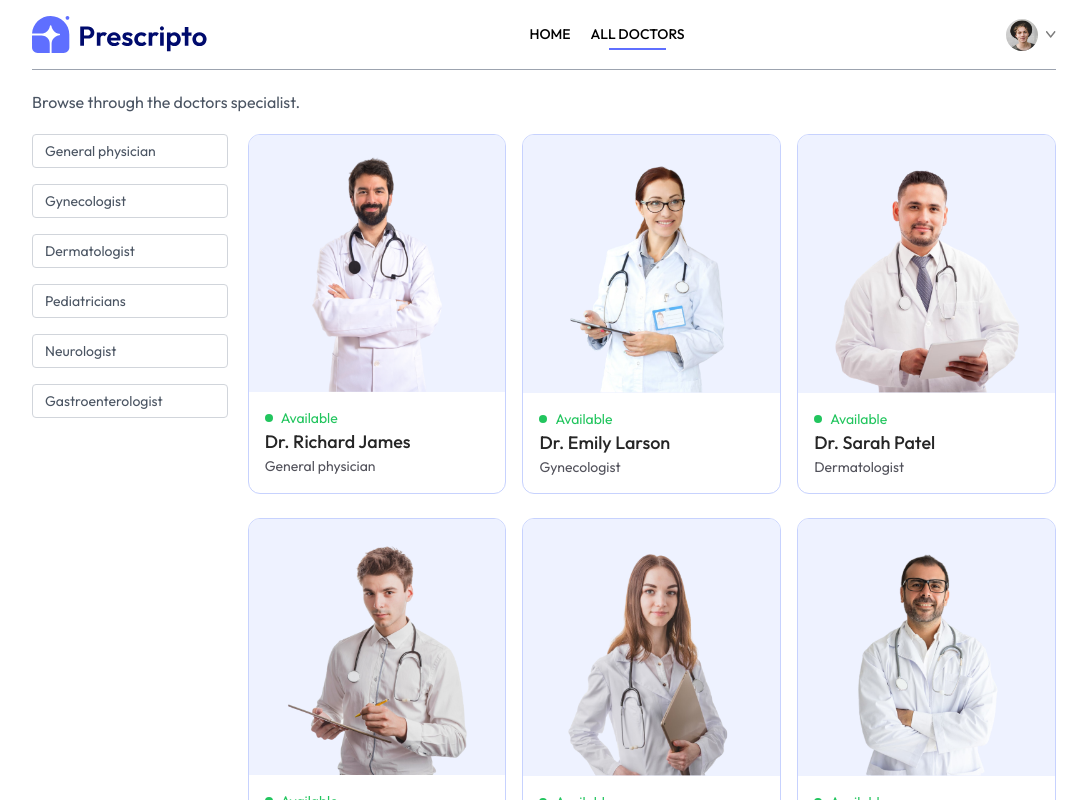
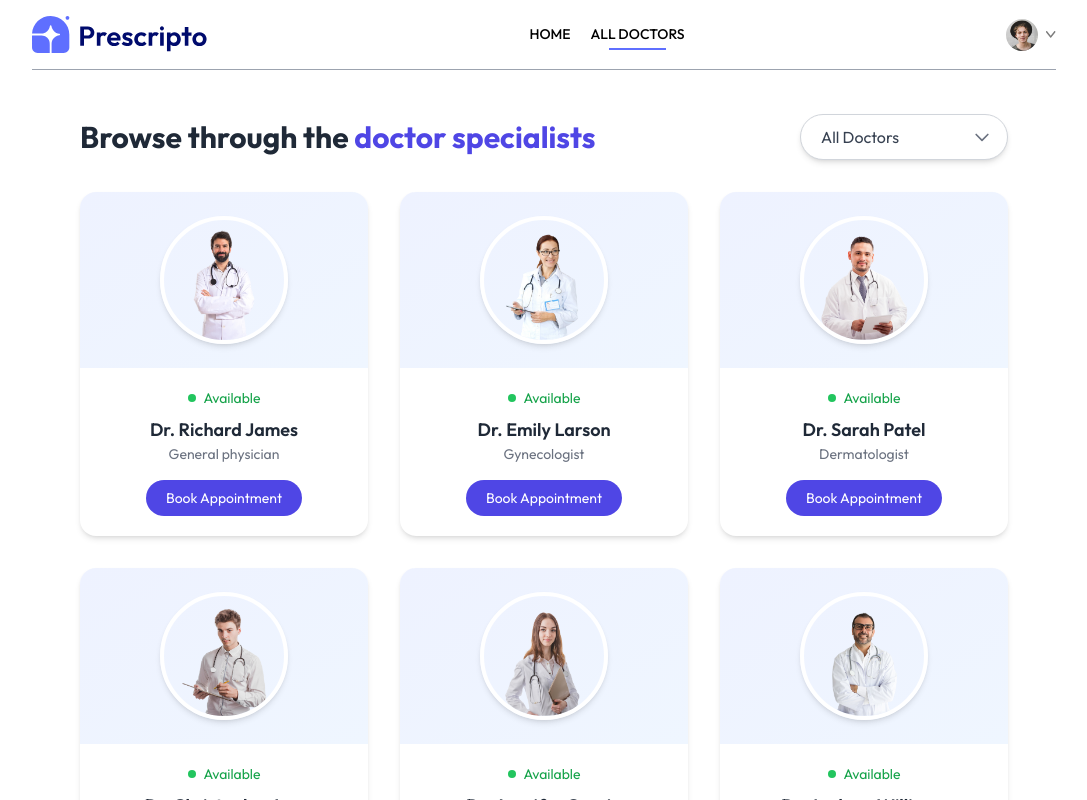
Before and after one commit to AdwitaSingh1711/Easy-Health, a React (Vite) app: page /doctors in a window 1280 px wide. Shown: the top 800 px of the page, without its empty margins (96-1183 px from the left). Built offline with nearby package versions, Linux system fonts and the light colour scheme.

Commit message:
Changed Appointment, Doctors files

```diff
--- a/src/pages/Appointment.jsx
+++ b/src/pages/Appointment.jsx
@@ -1,11 +1,12 @@
+
 import React, { useContext, useEffect, useState } from 'react'
-import { useParams } from 'react-router-dom'
+import { useParams, useNavigate } from 'react-router-dom'   // ⬅ added useNavigate
 import { AppContext } from '../context/AppContext'
 import { assets } from '../assets/assets'
 import RelatedDoctors from '../components/RelatedDoctors'
 
 const Appointment = () => {
-
+    const navigate = useNavigate()
     const { docId } = useParams()
     const { doctors, currencySymbol } = useContext(AppContext)
     const daysOfWeek = ['SUN', 'MON', 'TUE', 'WED', 'THU', 'FRI', 'SAT']
@@ -22,21 +23,14 @@ const Appointment = () => {
 
     const getAvailableSlots = async () => {
         setDocSlots([])
-
-        // getting current date
         let today = new Date()
-
         for (let i = 0; i < 7; i++) {
-            // getting date with index
             let currentDate = new Date(today)
             currentDate.setDate(today.getDate() + i)
-
-            // setting end time of the date with index
             let endTime = new Date()
             endTime.setDate(today.getDate() + i)
             endTime.setHours(21, 0, 0, 0)
 
-            // setting hours
             if (today.getDate() === currentDate.getDate()) {
                 currentDate.setHours(currentDate.getHours() > 10 ? currentDate.getHours() + 1 : 10)
                 currentDate.setMinutes(currentDate.getMinutes() > 30 ? 30 : 0)
@@ -46,31 +40,23 @@ const Appointment = () => {
             }
 
             let timeSlots = []
-
             while (currentDate < endTime) {
                 let formattedTime = currentDate.toLocaleTimeString([], { hour: '2-digit', minute: '2-digit' })
-
-                // Add slot to array
                 timeSlots.push({
                     datetime: new Date(currentDate),
                     time: formattedTime
                 })
-
-                // Increment current time by 30 minutes
                 currentDate.setMinutes(currentDate.getMinutes() + 30)
             }
-
             setDocSlots(prev => ([...prev, timeSlots]))
         }
     }
 
     const bookAppointment = async () => {
         const date = docSlots[slotIndex][0].datetime
-
         let day = date.getDate()
         let month = date.getMonth() + 1
         let year = date.getFullYear()
-
         const slotDate = `${day}_${month}_${year}`
         console.log(slotDate, slotTime)
     }
@@ -89,72 +75,96 @@ const Appointment = () => {
 
     return docInfo ? (
         <div>
+            {/* ---------- Back Button ----------- */}
+          <button
+  onClick={() => navigate('/doctors')}
+  className="flex items-center gap-2 text-indigo-600 hover:text-indigo-800 font-semibold mb-6 transition-colors"
+>
+  <svg xmlns="http://www.w3.org/2000/svg" fill="none" viewBox="0 0 24 24"
+       strokeWidth={3} stroke="currentColor" className="w-6 h-6">
+    <path strokeLinecap="round" strokeLinejoin="round" d="M15.75 19.5L8.25 12l7.5-7.5" />
+  </svg>
+  Back
+</button>
+
+
             {/* ---------- Doctor Details ----------- */}
-            <div className='flex flex-col sm:flex-row gap-4'>
-                <div>
-                    <img className='bg-primary w-full sm:max-w-72 rounded-lg' src={docInfo.image} alt="" />
+           <div className="flex flex-col sm:flex-row gap-6 bg-white rounded-2xl shadow-md p-6">
+  <img
+      className="rounded-lg object-cover shadow max-h-72"
+      src={docInfo.image}
+      alt={docInfo.name}
+    />
+
+  <div className="flex-1">
+    <p className="flex items-center gap-2 text-2xl font-bold text-gray-900">
+      {docInfo.name}
+      <img className="w-5" src={assets.verified_icon} alt="" />
+    </p>
+
+    <div className="flex items-center gap-2 text-sm mt-2 text-gray-600">
+      <p>{docInfo.degree} – {docInfo.speciality}</p>
+      <span className="py-1 px-3 border text-xs rounded-full bg-indigo-50 text-indigo-600">
+        {docInfo.experience}
+      </span>
     </div>
 
-                <div className='flex-1 border border-gray-400 rounded-lg p-8 py-7 bg-white mx-2 sm:mx-0 mt-[-80px] sm:mt-0'>
-                    {/* ----- Doc Info : name, degree, experience ----- */}
-                    <p className='flex items-center gap-2 text-2xl font-medium text-gray-900'>
-                        {docInfo.name}
-                        <img className='w-5' src={assets.verified_icon} alt="" />
+    <div className="mt-4">
+      <p className="flex items-center gap-1 text-sm font-semibold text-gray-900">
+        About <img className="w-3" src={assets.info_icon} alt="" />
       </p>
-                    <div className='flex items-center gap-2 text-sm mt-1 text-gray-600'>
-                        <p>{docInfo.degree} - {docInfo.speciality}</p>
-                        <button className='py-0.5 px-2 border text-xs rounded-full'>{docInfo.experience}</button>
+      <p className="text-sm text-gray-600 leading-relaxed mt-1">{docInfo.about}</p>
     </div>
 
-                    {/* ----- Doc About ----- */}
-                    <div>
-                        <p className='flex items-center gap-1 text-sm font-medium text-gray-900 mt-3'>
-                            About <img className='w-3' src={assets.info_icon} alt="" />
-                        </p>
-                        <p className='text-sm text-gray-500 max-w-[700px] mt-1'>{docInfo.about}</p>
-                    </div>
-
-                    <p className='text-gray-500 font-medium mt-4'>
-                        Appointment fee: <span className='text-gray-600'>{currencySymbol}{docInfo.fees}</span>
+    <p className="text-gray-700 font-medium mt-6">
+      Appointment fee: <span className="text-indigo-600 font-semibold">{currencySymbol}{docInfo.fees}</span>
     </p>
   </div>
 </div>
 
+
             {/* Booking slots */}
-            <div className='sm:ml-72 sm:pl-4 mt-4 font-medium text-gray-700'>
-                <p>Booking slots</p>
-                <div className='flex gap-3 items-center w-full overflow-x-scroll mt-4'>
+           <div className="mt-8">
+  <p className="text-lg font-semibold text-gray-800">Available Slots</p>
+
+  {/* Days */}
+  <div className="flex gap-3 overflow-x-auto mt-4 pb-2">
     {docSlots.length && docSlots.map((item, index) => (
       <div
+        key={index}
         onClick={() => setSlotIndex(index)}
-                            key={index}
-                            className={`text-center py-6 min-w-16 rounded-full cursor-pointer ${slotIndex === index ? 'bg-primary text-white' : 'border border-gray-200'}`}
+        className={`flex flex-col items-center justify-center px-4 py-3 min-w-[70px] rounded-xl cursor-pointer transition
+          ${slotIndex === index ? 'bg-indigo-600 text-white shadow-md' : 'border border-gray-300 text-gray-600 hover:bg-gray-50'}`}
       >
-                            <p>{item[0] && daysOfWeek[item[0].datetime.getDay()]}</p>
-                            <p>{item[0] && item[0].datetime.getDate()}</p>
+        <p className="text-sm font-semibold">{daysOfWeek[item[0]?.datetime.getDay()]}</p>
+        <p className="text-lg">{item[0]?.datetime.getDate()}</p>
       </div>
     ))}
   </div>
 
-                <div className='flex items-center gap-3 w-full overflow-x-scroll mt-4'>
+  {/* Times */}
+  <div className="flex gap-3 overflow-x-auto mt-4 pb-2">
     {docSlots.length && docSlots[slotIndex].map((item, index) => (
       <p
+        key={index}
         onClick={() => setSlotTime(item.time)}
-                            key={index}
-                            className={`text-sm font-light flex-shrink-0 px-5 py-2 rounded-full cursor-pointer ${item.time === slotTime ? 'bg-primary text-white' : 'text-gray-400 border border-gray-300'}`}
+        className={`text-sm flex-shrink-0 px-5 py-2 rounded-full cursor-pointer transition
+          ${item.time === slotTime ? 'bg-indigo-600 text-white shadow-sm' : 'border border-gray-300 text-gray-600 hover:bg-gray-100'}`}
       >
         {item.time.toLowerCase()}
       </p>
     ))}
   </div>
 
+  {/* Button */}
   <button
     onClick={bookAppointment}
-                    className='bg-primary text-white text-sm font-light px-14 py-3 rounded-full my-6'
+    className="bg-indigo-600 hover:bg-indigo-700 transition text-white text-sm font-semibold px-10 py-3 rounded-full mt-6 shadow-md"
   >
-                    Book an appointment
+    Book Appointment
   </button>
 </div>
+
 
             {/* Listing Related Doctors */}
             <RelatedDoctors speciality={docInfo.speciality} docId={docId} />
--- a/src/pages/Doctors.jsx
+++ b/src/pages/Doctors.jsx
@@ -1,15 +1,24 @@
+
 import React, { useContext, useEffect, useState } from 'react'
 import { AppContext } from '../context/AppContext'
 import { useNavigate, useParams } from 'react-router-dom'
 
 const Doctors = () => {
-
   const { speciality } = useParams()
   const [filterDoc, setFilterDoc] = useState([])
-  const [showFilter, setShowFilter] = useState(false)
   const navigate = useNavigate();
 
   const { doctors } = useContext(AppContext)
+
+  const specializations = [
+    'All Doctors',
+    'General physician',
+    'Gynecologist',
+    'Dermatologist',
+    'Pediatricians',
+    'Neurologist',
+    'Gastroenterologist'
+  ]
 
   const applyFilter = () => {
     if (speciality) {
@@ -24,32 +33,82 @@ const Doctors = () => {
   }, [doctors, speciality])
 
   return (
-    <div>
-      <p className='text-gray-600'>Browse through the doctors specialist.</p>
-      <div className='flex flex-col sm:flex-row items-start gap-5 mt-5'>
-        <button onClick={() => setShowFilter(!showFilter)} className={`py-1 px-3 border rounded text-sm  transition-all sm:hidden ${showFilter ? 'bg-primary text-white' : ''}`}>Filters</button>
-        <div className={`flex-col gap-4 text-sm text-gray-600 ${showFilter ? 'flex' : 'hidden sm:flex'}`}>
-          <p onClick={() => speciality === 'General physician' ? navigate('/doctors') : navigate('/doctors/General physician')} className={`w-[94vw] sm:w-auto pl-3 py-1.5 pr-16 border border-gray-300 rounded transition-all cursor-pointer ${speciality === 'General physician' ? 'bg-indigo-100 text-black ' : ''}`}>General physician</p>
-          <p onClick={() => speciality === 'Gynecologist' ? navigate('/doctors') : navigate('/doctors/Gynecologist')} className={`w-[94vw] sm:w-auto pl-3 py-1.5 pr-16 border border-gray-300 rounded transition-all cursor-pointer ${speciality === 'Gynecologist' ? 'bg-indigo-100 text-black ' : ''}`}>Gynecologist</p>
-          <p onClick={() => speciality === 'Dermatologist' ? navigate('/doctors') : navigate('/doctors/Dermatologist')} className={`w-[94vw] sm:w-auto pl-3 py-1.5 pr-16 border border-gray-300 rounded transition-all cursor-pointer ${speciality === 'Dermatologist' ? 'bg-indigo-100 text-black ' : ''}`}>Dermatologist</p>
-          <p onClick={() => speciality === 'Pediatricians' ? navigate('/doctors') : navigate('/doctors/Pediatricians')} className={`w-[94vw] sm:w-auto pl-3 py-1.5 pr-16 border border-gray-300 rounded transition-all cursor-pointer ${speciality === 'Pediatricians' ? 'bg-indigo-100 text-black ' : ''}`}>Pediatricians</p>
-          <p onClick={() => speciality === 'Neurologist' ? navigate('/doctors') : navigate('/doctors/Neurologist')} className={`w-[94vw] sm:w-auto pl-3 py-1.5 pr-16 border border-gray-300 rounded transition-all cursor-pointer ${speciality === 'Neurologist' ? 'bg-indigo-100 text-black ' : ''}`}>Neurologist</p>
-          <p onClick={() => speciality === 'Gastroenterologist' ? navigate('/doctors') : navigate('/doctors/Gastroenterologist')} className={`w-[94vw] sm:w-auto pl-3 py-1.5 pr-16 border border-gray-300 rounded transition-all cursor-pointer ${speciality === 'Gastroenterologist' ? 'bg-indigo-100 text-black ' : ''}`}>Gastroenterologist</p>
+    <div className="px-4 sm:px-6 lg:px-12 py-6">
+      {/* Title */}
+      <div className="flex flex-col sm:flex-row sm:items-center sm:justify-between gap-4 mb-8">
+        <p className="text-2xl md:text-3xl font-bold text-gray-800">
+          Browse through the <span className="text-indigo-600">doctor specialists</span>
+        </p>
+
+        {/* Dropdown filter */}
+        <div className="relative w-52">
+          <select
+            value={speciality || 'All Doctors'}
+            onChange={(e) => {
+              if (e.target.value === 'All Doctors') {
+                navigate('/doctors')
+              } else {
+                navigate(`/doctors/${e.target.value}`)
+              }
+            }}
+            className="appearance-none w-full px-5 py-2.5 pr-10 border border-gray-300 rounded-full shadow-md text-gray-700 bg-white focus:ring-2 focus:ring-indigo-500 focus:border-indigo-500 cursor-pointer transition-all duration-300"
+          >
+            {specializations.map((spec, i) => (
+              <option key={i} value={spec} className="text-gray-700">
+                {spec}
+              </option>
+            ))}
+          </select>
+
+          {/* Custom dropdown arrow (SVG) */}
+          <div className="pointer-events-none absolute inset-y-0 right-4 flex items-center">
+            <svg
+              className="w-5 h-5 text-gray-500"
+              fill="none"
+              stroke="currentColor"
+              strokeWidth="2"
+              viewBox="0 0 24 24"
+            >
+              <path strokeLinecap="round" strokeLinejoin="round" d="M19 9l-7 7-7-7" />
+            </svg>
+          </div>
         </div>
-        <div className='w-full grid grid-cols-auto gap-4 gap-y-6'>
-          {filterDoc.map((item, index) => (
-            <div onClick={() => { navigate(`/appointment/${item._id}`); window.scrollTo(0, 0) }} className='border border-indigo-200 rounded-xl overflow-hidden cursor-pointer hover:translate-y-[-10px] transition-all duration-500' key={index}>
-              <img className='bg-indigo-50' src={item.image} alt="" />
-              <div className='p-4'>
-                <div className='flex items-center gap-2 text-sm text-center text-green-500'>
-                  <p className='w-2 h-2 bg-green-500 rounded-full'></p><p>Available</p>
-                </div>
-                <p className='text-neutral-800 text-lg font-medium'>{item.name}</p>
-                <p className='text-zinc-600 text-sm'>{item.speciality}</p>
+      </div>
+
+      {/* Doctors Grid */}
+      <div className="w-full grid grid-cols-1 sm:grid-cols-2 md:grid-cols-3 gap-8">
+        {filterDoc.map((item, index) => (
+          <div
+            onClick={() => { navigate(`/appointment/${item._id}`); window.scrollTo(0, 0) }}
+            key={index}
+            className="bg-white rounded-2xl overflow-hidden cursor-pointer shadow-md hover:shadow-2xl hover:-translate-y-2 transition-all duration-500"
+          >
+            {/* Doctor Image */}
+            <div className="relative bg-gradient-to-br from-indigo-50 to-blue-50 flex justify-center items-center p-6">
+              <img
+                className="w-32 h-32 object-cover rounded-full border-4 border-white shadow-md"
+                src={item.image}
+                alt={item.name}
+              />
+            </div>
+
+            {/* Doctor Info */}
+            <div className="p-5 text-center">
+              <div className="flex justify-center items-center gap-2 text-green-600 text-sm mb-2">
+                <span className="w-2 h-2 bg-green-500 rounded-full"></span> <p>Available</p>
               </div>
+              <p className="text-lg font-semibold text-gray-800">{item.name}</p>
+              <p className="text-sm text-gray-500">{item.speciality}</p>
+
+              <button
+                onClick={(e) => { e.stopPropagation(); navigate(`/appointment/${item._id}`) }}
+                className="mt-4 px-5 py-2 bg-indigo-600 text-white text-sm rounded-full hover:bg-indigo-700 transition-all"
+              >
+                Book Appointment
+              </button>
             </div>
-          ))}
-        </div>
+          </div>
+        ))}
       </div>
     </div>
   )
```
Also changed, not shown: src/components/Header.jsx (line endings or trailing spaces). Lines whose indentation alone changed are shown as unchanged.
